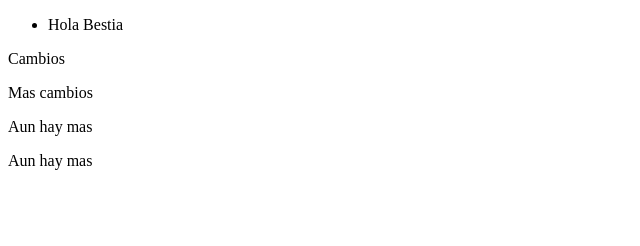
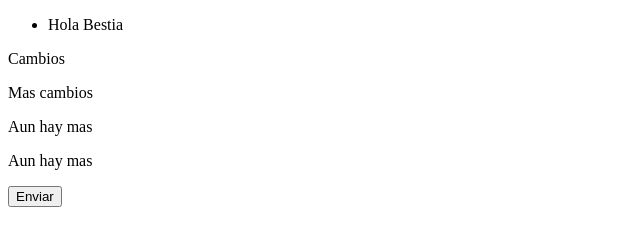
Before and after one commit to lucassantiagonahuel/edteam, a plain HTML site: page index.html in a window 1280 px wide. Shown: the whole page, without its empty margins (0-640 px from the left). Drawn offline with Linux system fonts and the light colour scheme.

Commit message:
cambios2

```diff
--- a/index.html
+++ b/index.html
@@ -17,6 +17,7 @@
          <p>Mas cambios</p>
          <p>Aun hay mas</p>
          <p>Aun hay mas</p>
+         <button btn btn-danger>Enviar</button>
      </div>
 <script src="script.js"></script>
 </body>
```
